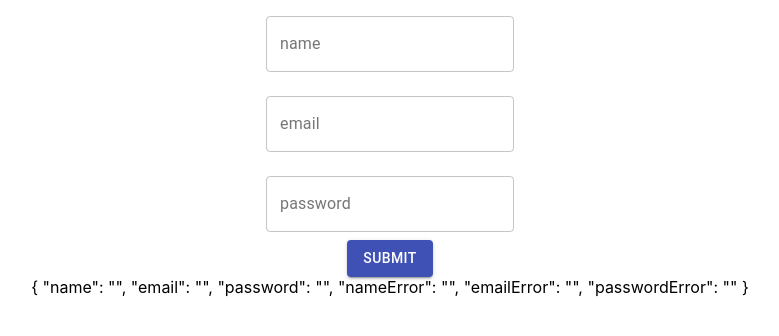
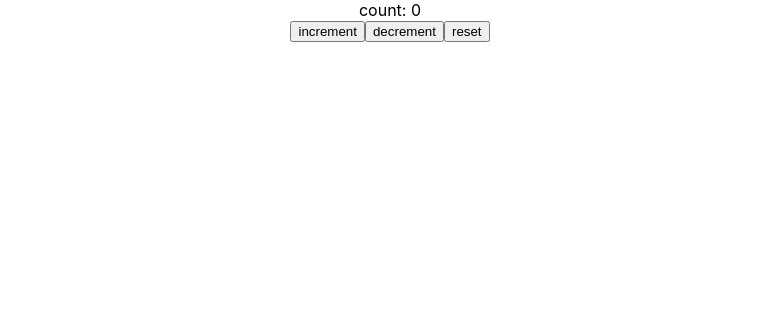
Before and after one commit to adityasadhu/react-learning, a React (Create React App) app: page / in a window 1280 px wide. Shown: the top 336 px of the page, without its empty margins (250-1029 px from the left). Built offline with nearby package versions, Linux system fonts and the light colour scheme.

Commit message:
trying out hooks

```diff
--- a/src/App.js
+++ b/src/App.js
@@ -1,12 +1,12 @@
 import React, { Component } from "react";
 import "./App.css";
-import ValidationForm from "./components/ValidationForm";
+import Counter from "./components/Counter";
 
 export default class App extends Component {
   render() {
     return (
       <div className="App">
-        <ValidationForm />
+        <Counter />
       </div>
     );
   }
--- a/src/components/Counter.js
+++ b/src/components/Counter.js
@@ -1,36 +1,26 @@
-import React, { Component } from "react";
+import React, { useState } from "react";
 
-export default class Counter extends Component {
-  state = {
-    count: 0
-  };
+const Counter = () => {
+  // state = {
+  //   count: 0
+  // };
 
-  increment = () => {
-    this.setState({
-      count: this.state.count + 1
-    });
-  };
+  const [count, setCount] = useState(0);
 
-  decrement = () => {
-    this.setState({
-      count: this.state.count - 1
-    });
-  };
+  const increment = () => setCount(count + 1);
 
-  reset = () => {
-    this.setState({
-      count: 0
-    });
-  };
+  const decrement = () => setCount(count - 1);
 
-  render() {
-    return (
-      <div>
-        <div> count: {this.state.count} </div>
-        <button onClick={this.increment}>increment</button>
-        <button onClick={this.decrement}>decrement</button>
-        <button onClick={this.reset}> reset</button>
-      </div>
-    );
-  }
-}
+  const reset = () => setCount(0);
+
+  return (
+    <div>
+      <div> count: {count} </div>
+      <button onClick={increment}>increment</button>
+      <button onClick={decrement}>decrement</button>
+      <button onClick={reset}> reset</button>
+    </div>
+  );
+};
+
+export default Counter;
```
